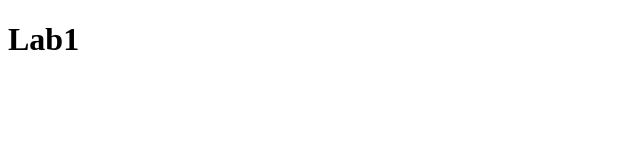
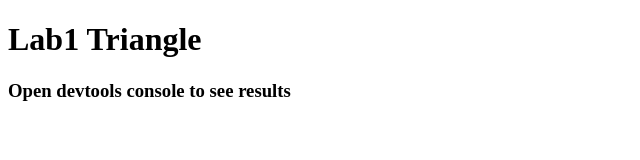
Before and after one commit to YoNiga7/JS-lab-PNU, a plain HTML site: page Lab1/index.html in a window 1280 px wide. Shown: the whole page, without its empty margins (0-640 px from the left). Drawn offline with Linux system fonts and the light colour scheme.

Commit message:
Update index.html

```diff
--- a/Lab1/index.html
+++ b/Lab1/index.html
@@ -1,12 +1,13 @@
 <!DOCTYPE html>
 <html lang="en">
 <head>
-    <meta charset="UTF-8">
-    <meta name="viewport" content="width=device-width, initial-scale=1.0">
-    <title>Document</title>
+  <meta charset="UTF-8">
+  <meta name="viewport" content="width=device-width, initial-scale=1.0">
+  <title>Lab1</title>
 </head>
 <body>
-    <h1>Lab1</h1>
-    <script type="module" src="Lab1.js"></script>
+  <h1>Lab1 Triangle</h1>
+  <h3>Open devtools console to see results</h3>
 </body>
+<script src="lab1.js"></script>
 </html>
```
